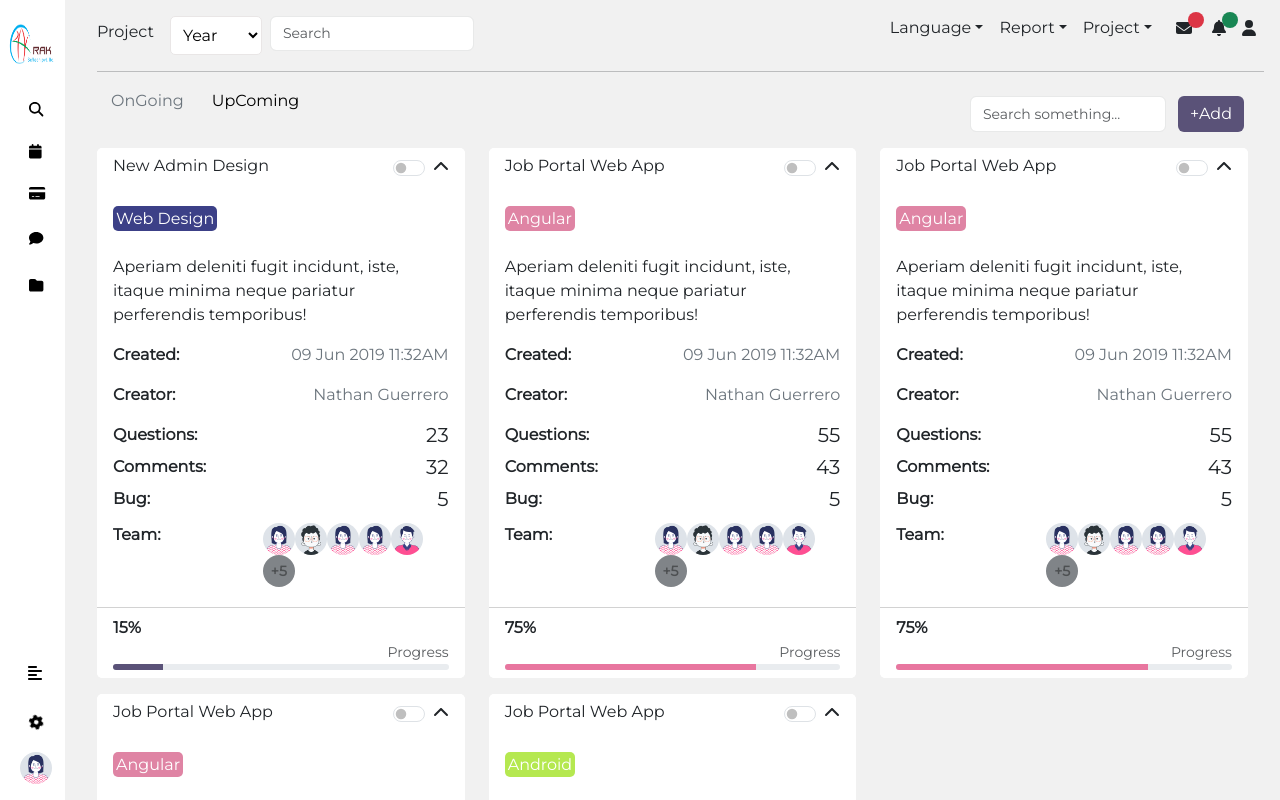
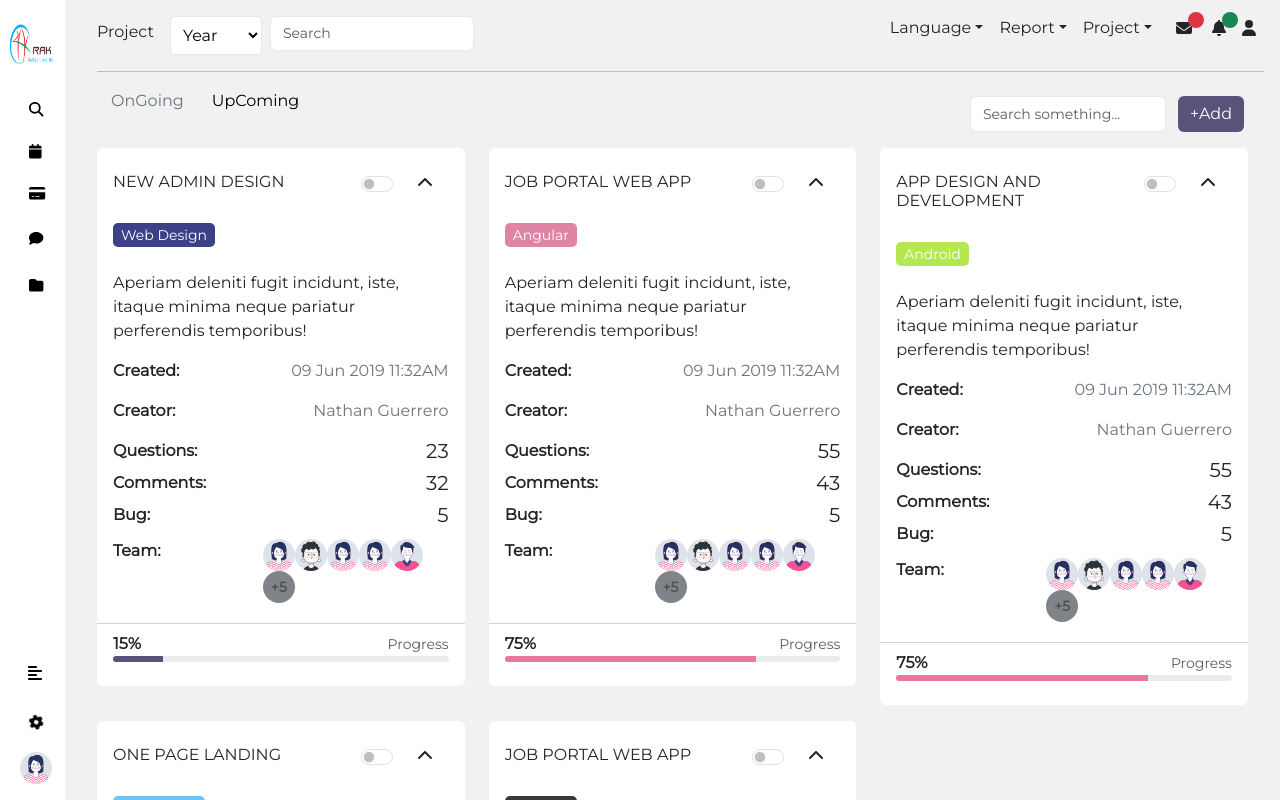
Before and after one commit to chinmaysalkar/React.js-deployment, a React (Create React App) app: page /projectlist in a window 1280 px wide. Shown: the top 800 px of the page. Built offline with nearby package versions, Linux system fonts and the light colour scheme.

Commit message:
Drop and Modal

```diff
--- a/src/components/Project/ProjectList/OnGoing.js
+++ b/src/components/Project/ProjectList/OnGoing.js
@@ -1,15 +1,15 @@
-import React from 'react'
+import React, {useState} from 'react'
 import { Form } from 'react-bootstrap';
 import avatar2 from '../../../assets/images/avatar2.jpg'
 import avatar1 from '../../../assets/images/avatar1.jpg'
 import avatar3 from '../../../assets/images/avatar3.jpg'
 import { FontAwesomeIcon } from '@fortawesome/react-fontawesome';
-import { faChevronUp } from '@fortawesome/free-solid-svg-icons';
+import { faChevronUp, faChevronDown } from '@fortawesome/free-solid-svg-icons';
 
 export default function OnGoing() {
     const projectData = [
         {
-          title: "New Admin Design",
+          title: "NEW ADMIN DESIGN",
           tag: "Web Design",
           description: "Aperiam deleniti fugit incidunt, iste, itaque minima neque pariatur perferendis temporibus!",
           created: "09 Jun 2019 11:32AM",
@@ -22,7 +22,7 @@ export default function OnGoing() {
           progressColor: "bg-red"
         },
         {
-          title: "Job Portal Web App",
+          title: "JOB PORTAL WEB APP",
           tag: "Angular",
           description: "Aperiam deleniti fugit incidunt, iste, itaque minima neque pariatur perferendis temporibus!",
           created: "09 Jun 2019 11:32AM",
@@ -36,8 +36,8 @@ export default function OnGoing() {
         },
 
         {
-            title: "Job Portal Web App",
-            tag: "Angular",
+            title: "APP DESIGN AND DEVELOPMENT",
+            tag: "Android",
             description: "Aperiam deleniti fugit incidunt, iste, itaque minima neque pariatur perferendis temporibus!",
             created: "09 Jun 2019 11:32AM",
             creator: "Nathan Guerrero",
@@ -50,8 +50,8 @@ export default function OnGoing() {
           },
 
           {
-            title: "Job Portal Web App",
-            tag: "Angular",
+            title: "ONE PAGE LANDING",
+            tag: "Wordpress",
             description: "Aperiam deleniti fugit incidunt, iste, itaque minima neque pariatur perferendis temporibus!",
             created: "09 Jun 2019 11:32AM",
             creator: "Nathan Guerrero",
@@ -64,8 +64,8 @@ export default function OnGoing() {
           },
 
           {
-            title: "Job Portal Web App",
-            tag: "Android",
+            title: "JOB PORTAL WEB APP",
+            tag: "iOS App",
             description: "Aperiam deleniti fugit incidunt, iste, itaque minima neque pariatur perferendis temporibus!",
             created: "09 Jun 2019 11:32AM",
             creator: "Nathan Guerrero",
@@ -73,7 +73,7 @@ export default function OnGoing() {
             comments: 43,
             bug: 5,
             team: [avatar1, avatar2, avatar1, avatar1, avatar3],
-            progress: 75,
+            progress: 85,
             progressColor: "bg-green"
           },
       ];
@@ -87,36 +87,58 @@ export default function OnGoing() {
           case 'android':
             return '#B5E850';
 
+          case 'wordpress':
+            return ' #72c4f7 ';
+
+          case 'ios app':
+              return ' #383a3b ';
+
           default:
             return '#ffffff';
         }
       };
+
+
+      const [isCardCollapsed, setCardCollapsed] = useState(false);
+
+      const toggleCardCollapse = () => {
+        setCardCollapsed(!isCardCollapsed);
+      };
+
   return (
     <div className='pagewidth'>
         <div className="row mt-3 mx-1">
         {projectData.map((project, index) => (
           <div key={index} className="col-lg-4 col-md-12">
             <div className="card mb-3">
-              <div className="card-header d-flex justify-content-between bg-white border-0">
+              <div className="card-header d-flex justify-content-between bg-white border-0 mt-3">
                 <h6 className="card-title">{project.title}</h6>
                 <div className="card-options d-flex">
                     <Form.Check
                         type="switch"
                         id="custom-switch"
                     />
-                  <span className="card-options-collapse" data-toggle="card-collapse">
-                    <FontAwesomeIcon icon={faChevronUp} />
+                  <span className="card-options-collapse mx-3" data-toggle="card-collapse" onClick={toggleCardCollapse}>
+                    {isCardCollapsed ? (
+                      <FontAwesomeIcon icon={faChevronDown} />
+                    ) : (
+                      <FontAwesomeIcon icon={faChevronUp} />
+                    )}
                   </span>
                 </div>
               </div>
-              <div className="card-body">
 
-                <span style={{
+              {!isCardCollapsed && (
+                <>
+                <div className="card-body">
+
+                <small> <span className='px-2' style={{
                           backgroundColor: getTechColor(project.tag),
                           padding: '3px',
                           borderRadius: '5px',
                           color: 'white',
                         }}>{project.tag}</span>
+                </small>
 
                 <p className='mt-4'>{project.description}</p>
                 <div className="row">
@@ -150,16 +172,20 @@ export default function OnGoing() {
                     </div>
                   </div>
                 </div>
-              </div>
-              <div className="card-footer bg-white">
-                <div className="clearfix">
-                  <div className="float-left"><strong>{project.progress}%</strong></div>
-                  <div className="float-right"><small className="text-muted">Progress</small></div>
+                </div>
+
+                <div className="card-footer bg-white mb-3">
+                <div className="d-flex justify-content-between">
+                  <div className=""><strong>{project.progress}%</strong></div>
+                  <div className=""><small className="text-muted">Progress</small></div>
                 </div>
                 <div className="progress progress-xs">
                   <div className={`progress-bar ${project.progressColor}`} role="progressbar" aria-valuenow={project.progress} aria-valuemin="0" aria-valuemax="100" style={{ width: `${project.progress}%` }}></div>
                 </div>
-              </div>
+                </div>
+                </>
+
+              )}
             </div>
           </div>
         ))}
--- a/src/components/Project/ProjectList/UpComing.js
+++ b/src/components/Project/ProjectList/UpComing.js
@@ -31,7 +31,7 @@ export default function UpComing() {
             avatar: avatar1,
             work: '68:00',
             duration: '105:0 hrs',
-            priority: 'High',
+            priority: 'None',
         },
 
 
@@ -41,7 +41,7 @@ export default function UpComing() {
             avatar: avatar3,
             work: '68:00',
             duration: '105:0 hrs',
-            priority: 'High',
+            priority: 'None',
         },
 
         {
@@ -83,11 +83,11 @@ export default function UpComing() {
                 <table className="table  table-striped table-vcenter mb-0">
                     <thead>
                     <tr>
-                        <th>Owner</th>
-                        <th>Milestone</th>
-                        <th>Work</th>
-                        <th>Duration</th>
-                        <th>Priority</th>
+                        <th>OWNER</th>
+                        <th>MILESTONE</th>
+                        <th>WORK</th>
+                        <th>DURATION</th>
+                        <th>PRIORITY</th>
                     </tr>
                     </thead>
                     <tbody>
--- a/src/layouts/Sidebar.js
+++ b/src/layouts/Sidebar.js
@@ -392,6 +392,7 @@ const Sidebar = () => {
 
     </div>
     )}
+
       <div id='profile-sidebar' className={` sid ${isSidebarExpanded1 ? 'expand' : ''}`} style={{ display: isSidebarExpanded1 ? 'block' : 'none', backgroundColor:'white', width:'400px' }}>
         <div className='user-div open mt-4 mx-2 d-flex justify-content-between'>
           <h5 className="brand-name d-flex mx-2">Epic <span className='mx-2'>HR</span></h5>
--- a/src/pages/Project/ProjectList.js
+++ b/src/pages/Project/ProjectList.js
@@ -60,34 +60,72 @@ export default function ProjectList() {
 
     <Modal show={show} onHide={handleClose}>
         <Modal.Header closeButton>
-          <Modal.Title>Add Upcoming Project</Modal.Title>
+          <Modal.Title><h5>Add Upcoming Project</h5></Modal.Title>
         </Modal.Header>
         <Modal.Body>
+          <div className='row'>
+            <div className='col-lg-6'>
               <div class="mb-3">
               <input type="text" class="form-control" id="exampleFormControlInput1" placeholder="Owner Name "/>
               </div>
 
               <div class="mb-3">
-          <input type="text" class="form-control" id="exampleFormControlInput1" placeholder="Mile Stone "/>
+              <input type="text" class="form-control" id="exampleFormControlInput2" placeholder="Mile Stone "/>
               </div>
 
               <div class="mb-3">
-          <input type="text" class="form-control" id="exampleFormControlInput1" placeholder="Work "/>
+              <input type="text" class="form-control" id="exampleFormControlInput3" placeholder="Work "/>
               </div>
 
               <div class="mb-3">
-          <input type="text" class="form-control" id="exampleFormControlInput1" placeholder="Duration"/>
+              <input type="text" class="form-control" id="exampleFormControlInput4" placeholder="Duration"/>
               </div>
 
               <div class="mb-3">
-          <input type="text" class="form-control" id="exampleFormControlInput1" placeholder="Priority"/>
+              <input type="text" class="form-control" id="exampleFormControlInput5" placeholder="Priority"/>
+              </div>
+            </div>
+
+            <div className='col-lg-6'>
+              <div class="mb-3">
+                <input type="text" class="form-control" id="exampleFormControlInput6" placeholder="Project Name "/>
+              </div>
+
+              <div class="mb-3">
+                <input type="text" class="form-control" id="exampleFormControlInput8" placeholder="Creator "/>
+              </div>
+
+              <div class="mb-3">
+                <input type="date" class="form-control" id="exampleFormControlInput9" placeholder="Date "/>
+              </div>
+
+
+              <div class="mb-3">
+                <input type="text" class="form-control" id="exampleFormControlInput10" placeholder="Deal "/>
+              </div>
+
+              <div class="mb-3">
+                <input type="text" class="form-control" id="exampleFormControlInput11" placeholder="Client "/>
+              </div>
+
+              <div class="mb-3">
+                <select name="teamselector" id="teamselector" class="form-select">
+                  <option>Team Members</option>
+                </select>
+              </div>
+
+              <div class="mb-3">
+                <textarea class="form-control" id="exampleFormControlTextarea1" placeholder="Description " rows="3"></textarea>
+              </div>
+            </div>
           </div>
         </Modal.Body>
+
         <Modal.Footer>
           <Button variant="secondary" onClick={handleClose}>
             Close
           </Button>
-          <Button variant="primary" onClick={handleClose}>
+          <Button variant="primary" className='btn-top' onClick={handleClose}>
             Add
           </Button>
         </Modal.Footer>
```
Also changed, not shown: src/pages/HRMS/Events.js (+1 -7 lines). Lines whose indentation alone changed are shown as unchanged.
